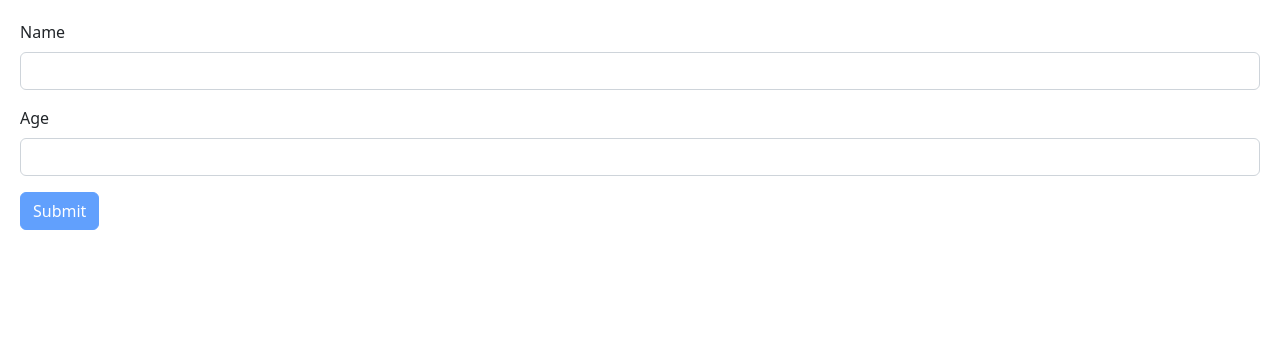
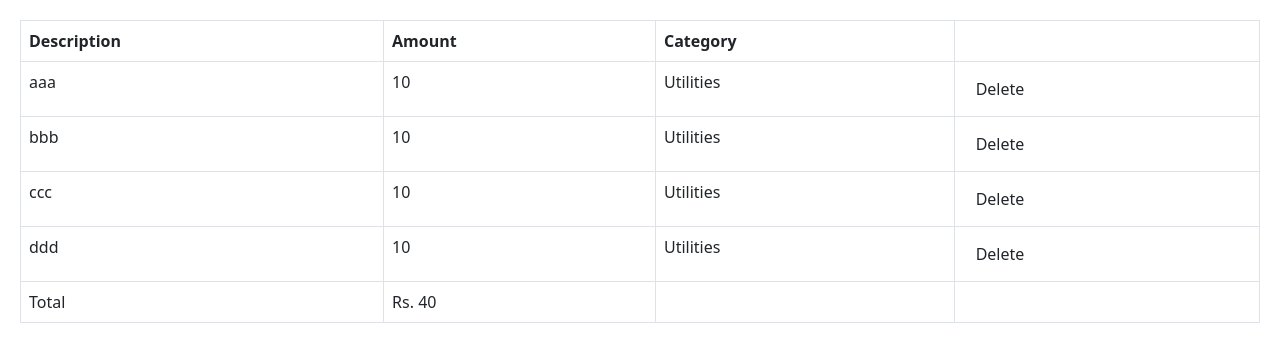
Before and after one commit to yogeshbpatil/react-app, a React (Vite) app: page / in a window 1280 px wide. Shown: the top 362 px of the page. Built offline with nearby package versions, Linux system fonts and the light colour scheme; the HTML template or start-up script is replaced by a standard one.

Commit message:
Building expense tracker 6.11

```diff
--- a/src/App.tsx
+++ b/src/App.tsx
@@ -1,10 +1,20 @@
-import Form from "./components/Form";
+import { useState } from "react";
+import ExpenseList from "./expense-tracker/components/ExpenseList";
 
 function App() {
+  const [expenses, setExpenses] = useState([
+    { id: 1, description: "aaa", amount: 10, category: "Utilities" },
+    { id: 2, description: "bbb", amount: 10, category: "Utilities" },
+    { id: 3, description: "ccc", amount: 10, category: "Utilities" },
+    { id: 4, description: "ddd", amount: 10, category: "Utilities" },
+  ]);
   return (
     <div>
       <div>
-        <Form />
+        <ExpenseList
+          expenses={expenses}
+          onDelete={(id) => setExpenses(expenses.filter((e) => e.id != id))}
+        />
       </div>
     </div>
   );
--- /dev/null
+++ b/src/expense-tracker/components/ExpenseList.tsx
@@ -0,0 +1,58 @@
+import React from "react";
+interface Expense {
+  id: number;
+  description: string;
+  amount: number;
+  category: string;
+}
+interface Props {
+  expenses: Expense[];
+  onDelete: (id: number) => void;
+}
+const ExpenseList = ({ expenses, onDelete }: Props) => {
+  if (expenses.length === 0) return null;
+  return (
+    <table className="table table-bordered">
+      <thead>
+        <tr>
+          <th>Description</th>
+          <th>Amount</th>
+          <th>Category</th>
+          <th></th>
+        </tr>
+      </thead>
+      <tbody>
+        {expenses.map((expense) => (
+          <tr key={expense.id}>
+            <td>{expense.description}</td>
+            <td>{expense.amount}</td>
+            <td>{expense.category}</td>
+            <td>
+              <button
+                className="btn btn-outlined-danger"
+                onClick={() => onDelete(expense.id)}
+              >
+                Delete
+              </button>
+            </td>
+          </tr>
+        ))}
+      </tbody>
+      <tfoot>
+        <tr>
+          <td>Total</td>
+          <td>
+            Rs.{" "}
+            {expenses
+              .reduce((acc, expense) => expense.amount + acc, 0)
+              .toFixed()}
+          </td>
+          <td></td>
+          <td></td>
+        </tr>
+      </tfoot>
+    </table>
+  );
+};
+
+export default ExpenseList;
```
